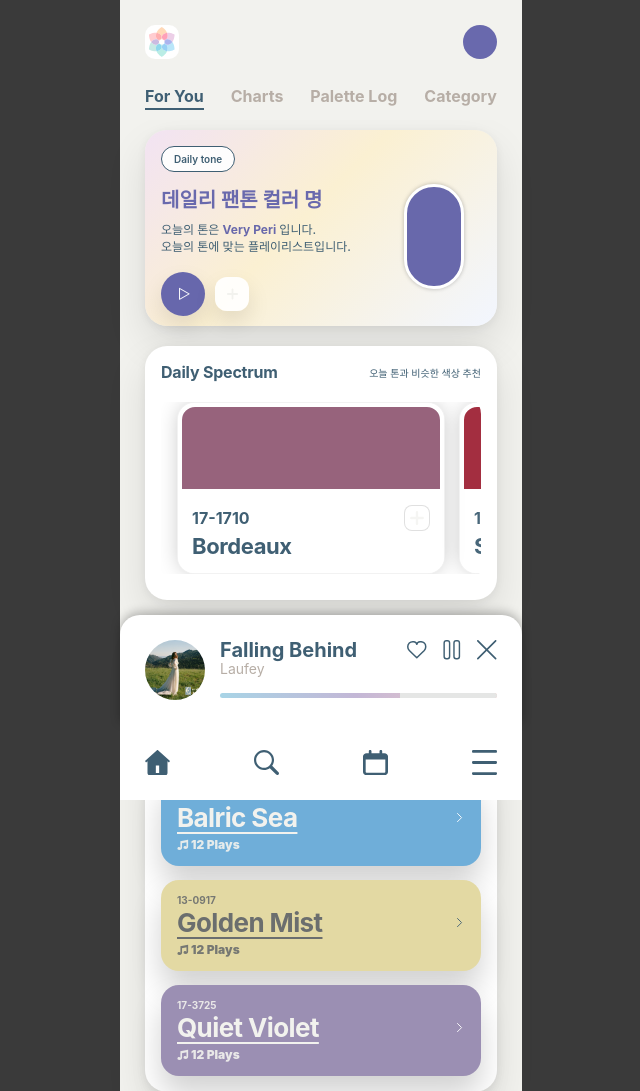
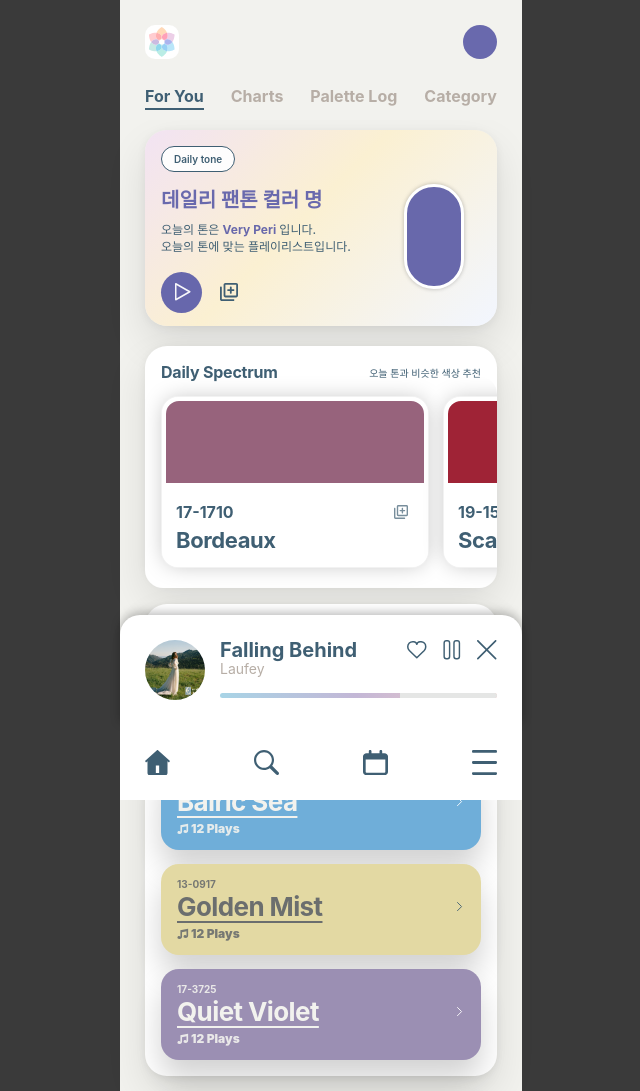
Before and after one commit to urusekai/TONE, a PHP site: page /main.html in a window 1280 px wide. Shown: the top 1091 px of the page, without its empty margins (319-959 px from the left). Run offline with PHP 8.4, Linux system fonts and the light colour scheme; some web fonts are replaced.

Commit message:
디테일수정

```diff
--- a/css/main.css
+++ b/css/main.css
@@ -69,10 +69,6 @@
 .icon-btn {
     width: 34px;
     height: 34px;
-    border-radius: 12px;
-    border: 0;
-    background: rgba(255, 255, 255, .92);
-    box-shadow: 0 10px 22px rgba(0, 0, 0, .10);
     display: flex;
     align-items: center;
     justify-content: center;
@@ -80,16 +76,16 @@
 }
 
 .icon-btn.big {
-    width: 44px;
-    height: 44px;
+    width: 41px;
+    height: 41px;
     padding-left: 3px;
     border-radius: 999px;
     background: rgba(95, 96, 170, .95);
 }
 
 .icon-btn img {
-    width: 11px;
-    height: 14px;
+    width: 18px;
+    height: 18px;
 }
 
 .icon-btn.big img {
@@ -108,13 +104,12 @@
 }
 
 /* ===== Spectrum ===== */
-.spec-track {
-    background: #fff;
+spec-track {
     border-radius: 18px;
-    overflow: hidden;
-    /* 여기서 깔끔하게 자름 */
-    padding: 6px 0 10px;
-    /* 위아래 숨 쉴 공간 */
+
+    /* 그림자 씹히는거 수정용 */
+    background: transparent;
+    overflow: visible;
 }
 
 .spec-row {
@@ -126,10 +121,13 @@
     /* ✅ 스와이프 */
     overflow-y: hidden;
     -webkit-overflow-scrolling: touch;
-
-    padding: 0 16px;
     /* 좌우 패딩 */
     scroll-snap-type: x mandatory;
+
+    /* 그림자 씹히는거 수정용 */
+    padding: 20px 16px;
+    margin: -20px -16px;
+    border-radius: 18px;
 }
 
 .spec-row::-webkit-scrollbar {
@@ -152,7 +150,7 @@
     margin: 0;
     font-size: 16px;
     font-weight: 700;
-    letter-spacing: -.2px;
+    letter-spacing: -0.2px;
 }
 
 .hint,
@@ -162,7 +160,6 @@
     text-decoration: none;
 }
 
-
 .spec-card {
     flex: 0 0 268px;
     border-radius: 17px;
@@ -170,12 +167,10 @@
     box-shadow: 0px 0px 21.3px -3px rgba(0, 0, 0, 0.25);
     text-decoration: none;
     overflow: hidden;
-    border: 1px solid rgba(0, 0, 0, .05);
+    border: 1px solid rgba(0, 0, 0, 0.05);
 }
 
-.spec-card.is-next {
-    opacity: .95;
-}
+
 
 .spec-color {
     height: 90px;
@@ -203,9 +198,7 @@
 .mini-add {
     width: 26px;
     height: 26px;
-    border-radius: 8px;
-    border: 1px solid rgba(0, 0, 0, .12);
-    background: rgba(255, 255, 255, .9);
+
     display: flex;
     align-items: center;
     justify-content: center;
--- a/main.html
+++ b/main.html
@@ -54,7 +54,7 @@
                 <img src="./assets/icons/play.svg" alt="">
               </button>
               <button class="icon-btn" type="button" aria-label="save">
-                <img src="./assets/icons/plus.svg" alt="">
+                <img src="./assets/icons/add.svg" alt="">
               </button>
             </div>
           </div>
@@ -69,6 +69,7 @@
           <h3>Daily Spectrum</h3>
           <span class="hint">오늘 톤과 비슷한 색상 추천</span>
         </div>
+
         <div class="spec-track">
           <div class="spec-row">
             <a class="spec-card" href="./playlist.html">
@@ -77,7 +78,7 @@
                 <div class="spec-meta">
                   <span class="spec-code">17-1710</span>
                   <button class="mini-add" type="button" aria-label="add">
-                    <img src="./assets/icons/plus.svg" alt="">
+                    <img src="./assets/icons/add.svg" alt="">
                   </button>
                 </div>
                 <div class="spec-name">Bordeaux</div>
@@ -90,7 +91,7 @@
                 <div class="spec-meta">
                   <span class="spec-code">19-1558</span>
                   <button class="mini-add" type="button" aria-label="add">
-                    <img src="./assets/icons/plus.svg" alt="">
+                    <img src="./assets/icons/add.svg" alt="">
                   </button>
                 </div>
                 <div class="spec-name">Scarlet Smile</div>
@@ -103,7 +104,7 @@
                 <div class="spec-meta">
                   <span class="spec-code">16-1735</span>
                   <button class="mini-add" type="button" aria-label="add">
-                    <img src="./assets/icons/plus.svg" alt="">
+                    <img src="./assets/icons/add.svg" alt="">
                   </button>
                 </div>
                 <div class="spec-name">Pink Lemonade</div>
@@ -112,7 +113,6 @@
           </div>
         </div>
       </section>
-
       <!-- 3) Palette Log -->
       <section class="panel log">
         <div class="panel-head">
```
